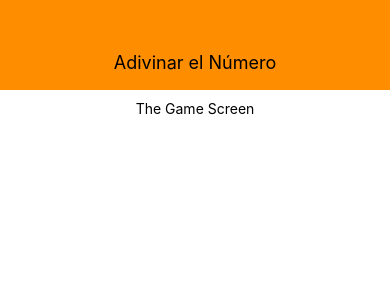
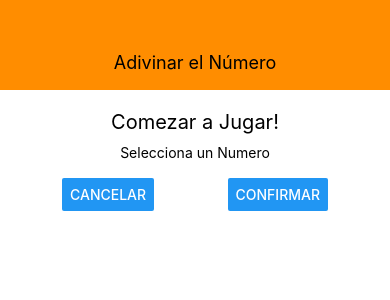
Before and after one commit to dunapanta/RN-Adivinar-Numero, a React Native app: screen / in a window 390 px wide. Shown: the top 300 px of the page. Built offline with nearby package versions, Linux system fonts and the light colour scheme.

Commit message:
Begining input section

```diff
--- a/screens/StartGameScreen.js
+++ b/screens/StartGameScreen.js
@@ -1,10 +1,19 @@
 import React from 'react'
-import { View, Text, StyleSheet } from 'react-native'
+import { View, Text, StyleSheet, TextInput, Button } from 'react-native'
 
 const StartGameScreen = () => {
     return(
         <View style={styles.screen}>
-            <Text>The Game Screen</Text>
+            <Text style={styles.title}>Comezar a Jugar!</Text>
+            {/* Input Section */}
+            <View style={styles.inputContainer}>
+                <Text>Selecciona un Numero</Text>
+                <TextInput />
+                <View style={styles.buttonContainer}>
+                    <Button title="Cancelar" onPress={() => {}}/>
+                    <Button title="Confirmar" onPress={() => {}}/>
+                </View>
+            </View>
         </View>
     )
 }
@@ -14,6 +23,21 @@
         flex: 1,
         padding: 10,
         alignItems: 'center'
+    },
+    title:{
+        fontSize: 20,
+        marginVertical: 10
+    },
+    inputContainer:{
+        width: 300,
+        maxWidth: '80%',
+        alignItems: 'center'
+    },
+    buttonContainer:{
+        flexDirection: "row",
+        width: '100%',
+        justifyContent: 'space-between',
+        paddingHorizontal: 15
     }
 })
 
```
